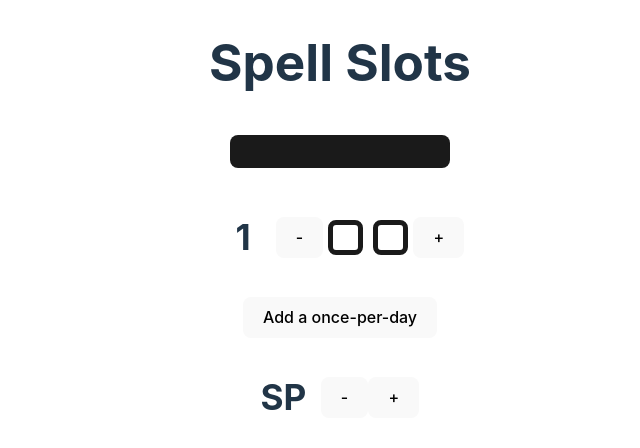
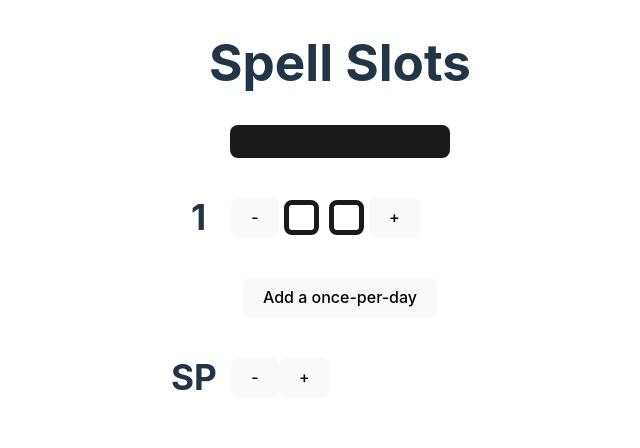
Before and after one commit to jaquer/spellSlotTracker, a Svelte app: page / in a window 1280 px wide. Shown: the top 448 px of the page, without its empty margins (300-940 px from the left). Built offline with nearby package versions, Linux system fonts and the light colour scheme.

Commit message:
fixed weird centering

```diff
--- a/src/App.svelte
+++ b/src/App.svelte
@@ -37,13 +37,16 @@
     numSlots: number,
     decrement: boolean = false,
   ) : void {
+
     console.log("incrementing")
+
     if(decrement)
       cd.deltas[spellLevelIndex] >= -numSlots ? cd.deltas[spellLevelIndex]-- : 0
     else{
       cd.deltas[spellLevelIndex] += 1
       console.log("adding")
     }
+
     save()
   }
 
@@ -66,9 +69,8 @@
   <h1>Spell Slots</h1>
   <!--level selector-->
   <section class="flex">
-    <div>
     <input
-      class="box field"
+      class="box field m0a"
       type="number"
       min="1"
       max={spellTable.length}
@@ -80,7 +82,6 @@
         }
       }
     />
-    </div>
   </section>
 
   <!-- spell slots -->
@@ -125,6 +126,7 @@
         ></button>
       </div>
     {/each}
+    </div>
     <button
       class="m0a"
       on:click={() => {
@@ -133,7 +135,6 @@
         save()
       }}>Add a once-per-day</button
     >
-    </div>
   </section>
 
   <section>
@@ -194,8 +195,8 @@
   }
   section {
     display: flex;
-    justify-content: center;
-        margin-bottom: 30px;
+    margin-bottom: 30px;
+    min-width: 338.08px;
   }
   .ml59{
     margin-left: 59px;
```
